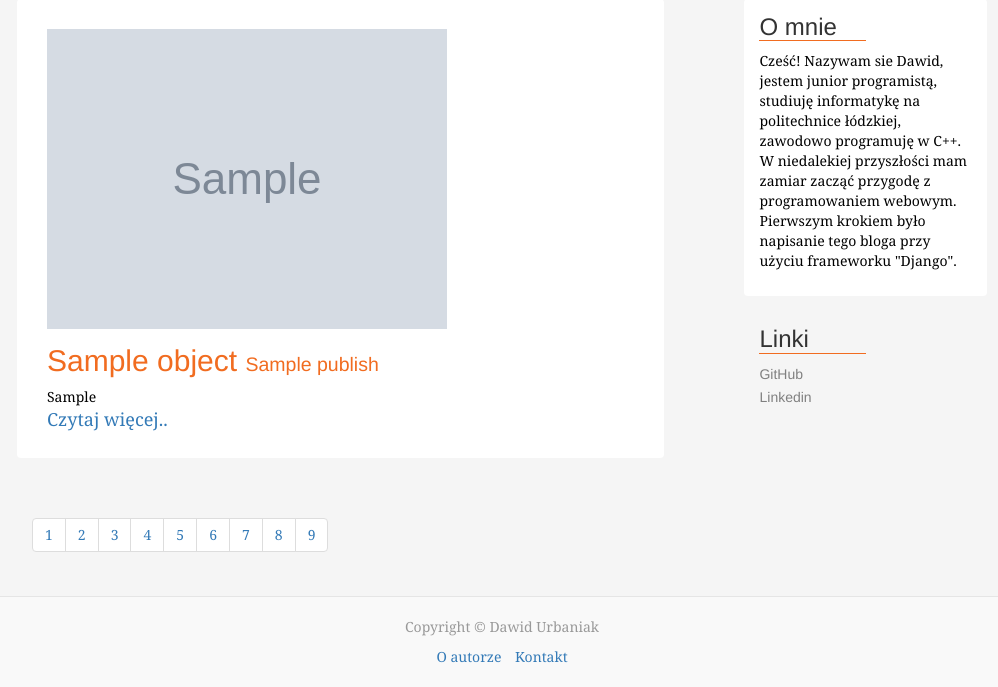
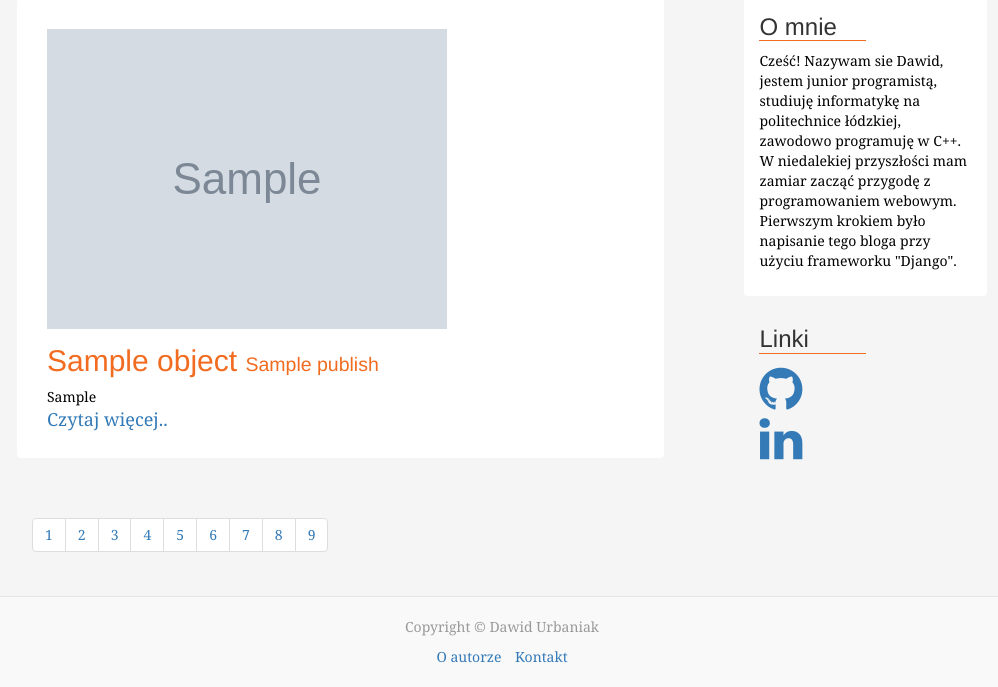
Before and after one commit to Trancever/Blog, a Django app: template templates/post_list.html in a window 1280 px wide. Shown: the part 320-1007 px from the top of the page, without its empty margins (138-1136 px from the left). Run offline with Django 3.2, Linux system fonts and the light colour scheme; the template is opened without the code that fills it: most values are stand-ins (such as "Sample title", 1, 10 or a date in 2020); grey boxes marked "Sample" are stand-in pictures; parts of the project's set-up code (start-up, migrations or seed data) failed here and were passed over; some libraries are stand-ins or nearby versions.

Commit message:
Changed normal links to font-awesome icons.

```diff
--- a/static/css/base.css
+++ b/static/css/base.css
@@ -147,6 +147,20 @@ span.btn-group {
     overflow: hidden;
 }
 
+.linkedin {
+    background: url('/static/img/linkedin.png') no-repeat center top;
+    width: 115px;
+    height: 35px;
+    overflow: hidden;
+}
+
+.github {
+    background: url("/static/img/github.png") no-repeat center top;
+    width: 40px;
+    height: 10px;
+    overflow: hidden;
+}
+
 .header {
     font-size: 19px;
 }
@@ -268,7 +282,7 @@ a:hover {
 
 .sidebar-module-inset {
     padding: 15px;
-    background-color: #f5f5f5;
+    /*background-color: #f5f5f5;*/
     border-radius: 4px;
 }
 
@@ -307,16 +321,16 @@ a:hover {
  * Side bar list styles
  */
 
-.sidebar-list a {
-    color: gray;
-    font-size: 14px;
-    font-family: "Helvetica Neue", Helvetica, Arial, sans-serif;
-}
+/*.sidebar-list a {*/
+    /*color: gray;*/
+    /*font-size: 14px;*/
+    /*font-family: "Helvetica Neue", Helvetica, Arial, sans-serif;*/
+/*}*/
 
 .sidebar-list li {
-    margin-bottom: 3px;
+    /*margin-bottom: 3px;*/
     list-style-type: none;
-    margin-left: -40px;
+    /*margin-left: -40px;*/
 }
 
 /*
--- a/templates/base.html
+++ b/templates/base.html
@@ -14,6 +14,9 @@
           integrity="sha384-rHyoN1iRsVXV4nD0JutlnGaslCJuC7uwjduW9SVrLvRYooPp2bWYgmgJQIXwl/Sp" crossorigin="anonymous">
 
     <link rel="stylesheet" href="//fonts.googleapis.com/css?family=Open+Sans+Condensed:300,400,600,700&amp;lang=pl"/>
+
+    <!-- Font awesome css -->
+    <link rel="stylesheet" href="https://cdnjs.cloudflare.com/ajax/libs/font-awesome/4.7.0/css/font-awesome.min.css">
 
     <style>
         {% block style %}
--- a/templates/sidebar.html
+++ b/templates/sidebar.html
@@ -8,9 +8,12 @@
     </div>
     <div class="sidebar-module">
         <h3 class="underlined">Linki</h3>
-        <ol class="sidebar-list">
-            <li><a href="https://github.com/Trancever">GitHub</a></li>
-            <li><a href="https://www.linkedin.com/in/dawid-urbaniak-a21940127/">Linkedin</a></li>
-        </ol>
+        <div class="row padding-sides-15">
+            <a style="font-size: 50px;" class="fa fa-github" href="https://github.com/Trancever"></a>
+        </div>
+        <div class="row padding-sides-15">
+            <a style="font-size: 50px;" class="fa fa-linkedin"
+               href="https://www.linkedin.com/in/dawid-urbaniak-a21940127/"></a>
+        </div>
     </div>
 </div><!-- /.blog-sidebar -->
```
Also changed, not shown: static/img/github.png (added), static/img/linkedin.png (added).
